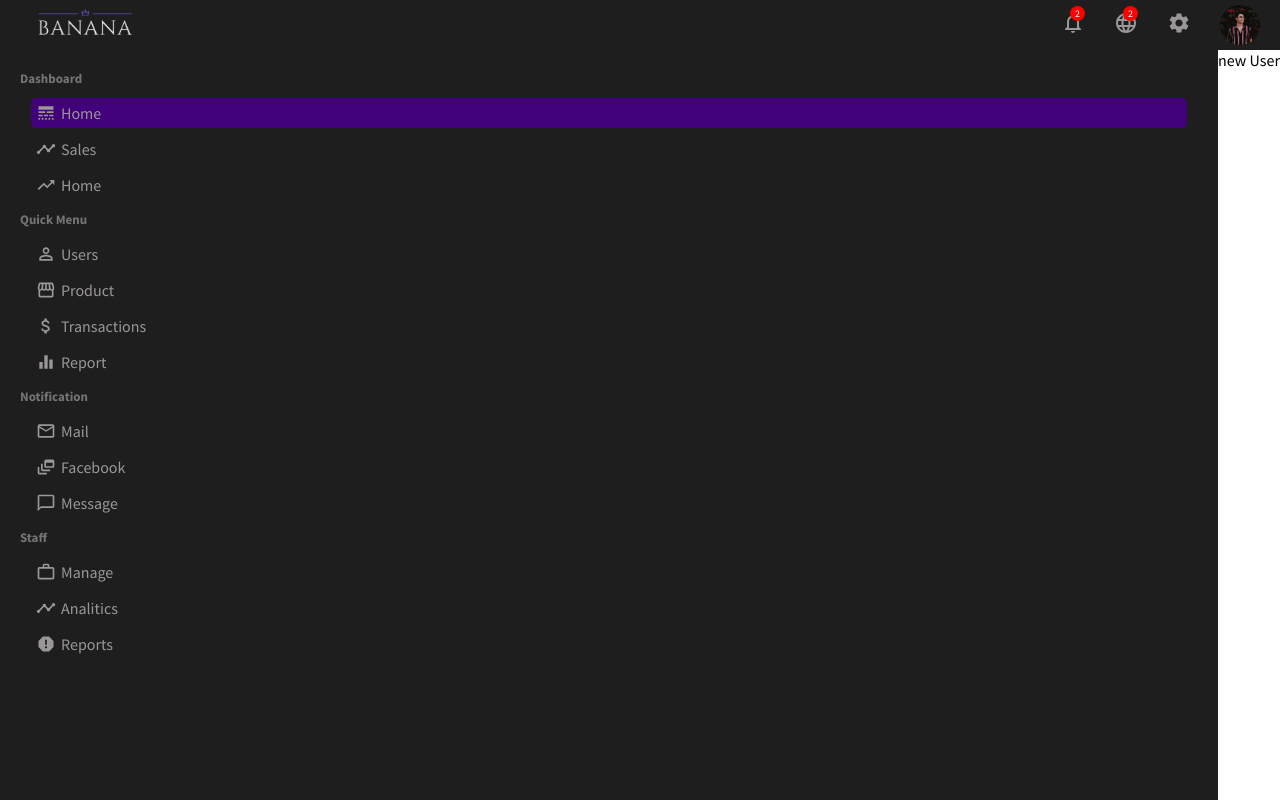
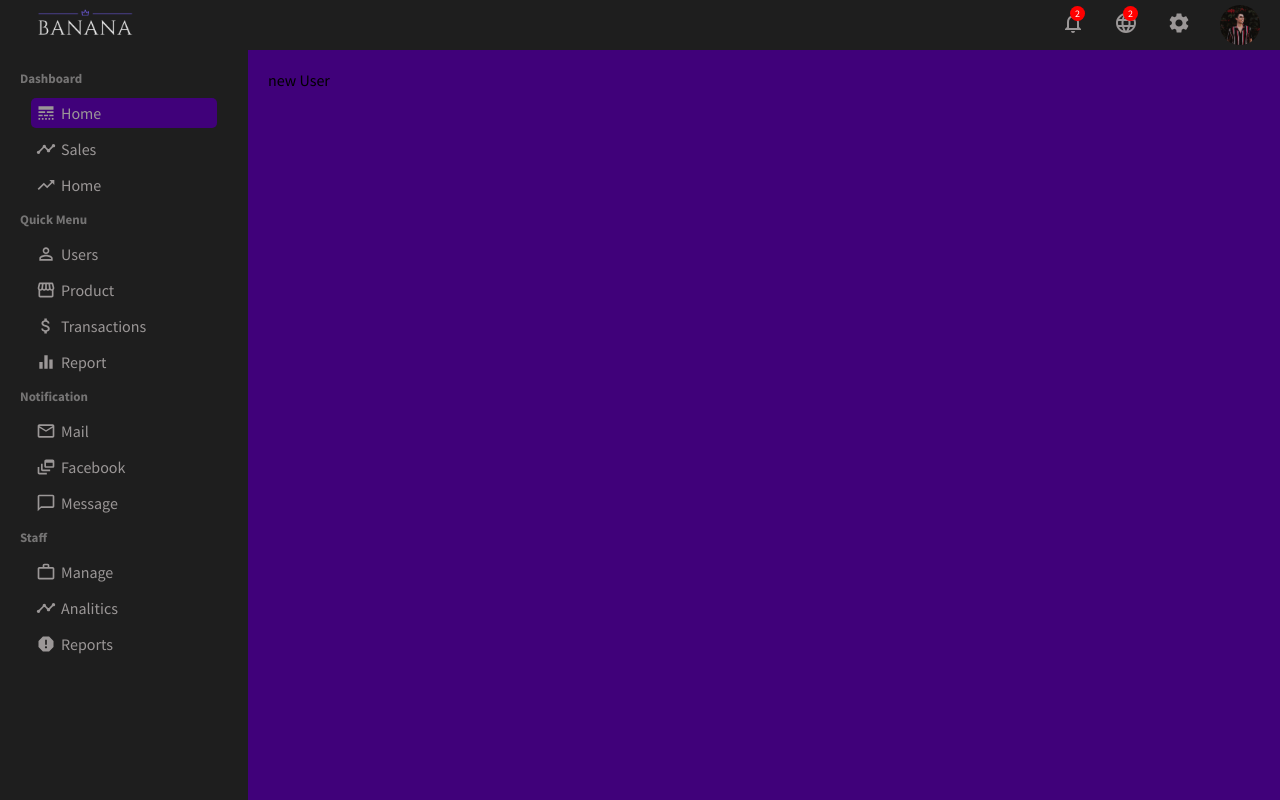
Before and after one commit to malekaridhi/ecommerceMern, a React (Create React App) app in the folder admin/: page /newUser in a window 1280 px wide. Built offline with nearby package versions, Linux system fonts and the light colour scheme.

Commit message:
user edit page

```diff
--- a/admin/src/pages/newUser/newUser.css
+++ b/admin/src/pages/newUser/newUser.css
@@ -0,0 +1,5 @@
+.newUser {
+    flex: 4;
+    padding: 20px;
+    background-color: rgb(64, 1, 122);
+  }
--- a/admin/src/pages/user/User.jsx
+++ b/admin/src/pages/user/User.jsx
@@ -16,7 +16,7 @@ const User = () => {
     <div className="user">
       <div className="userTitleContainer">
         <h1 className="userTitle">Edit User</h1>
-        <Link to="newUser">
+        <Link to="/newUser">
         <button className="userAddButton">Create</button>
         </Link>
       </div>
```
